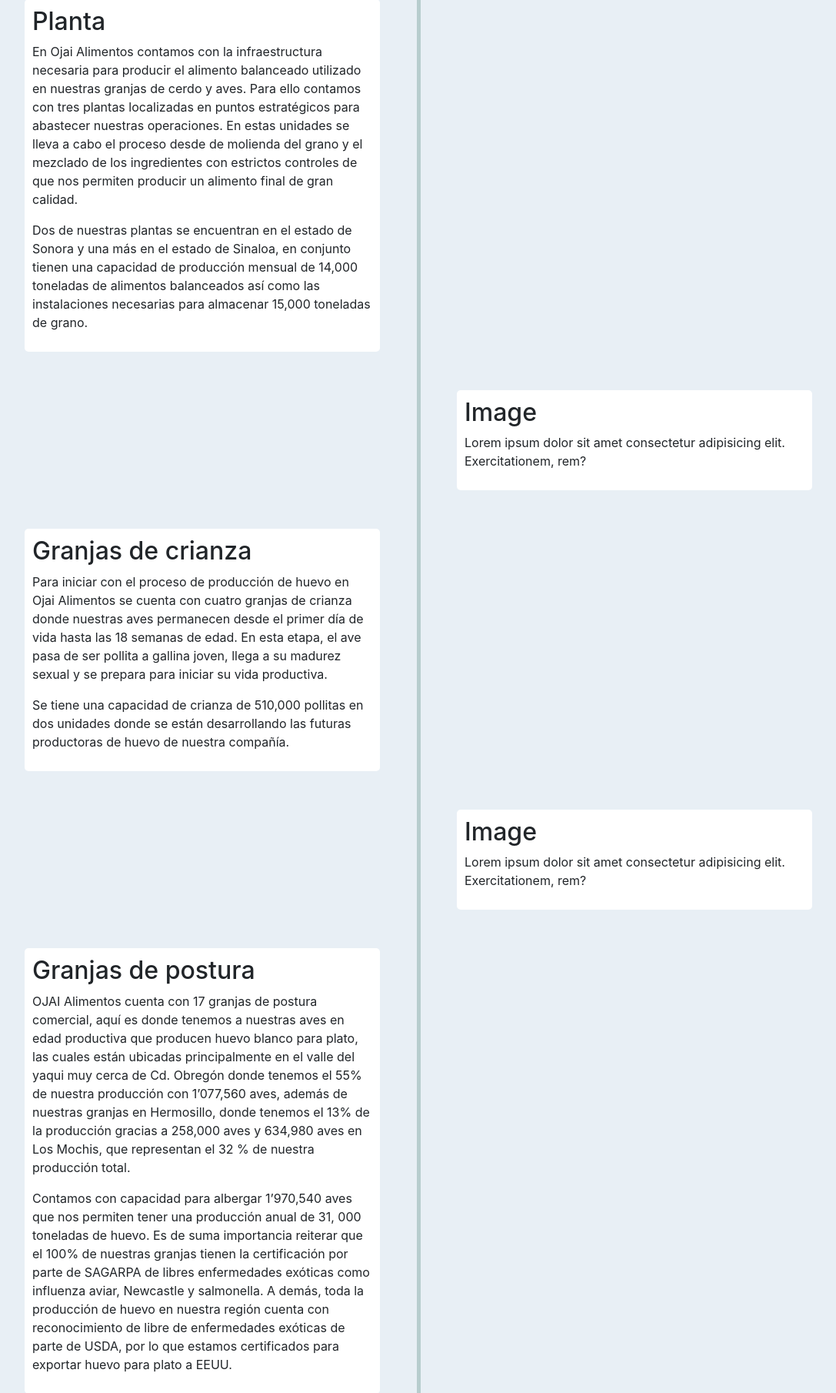
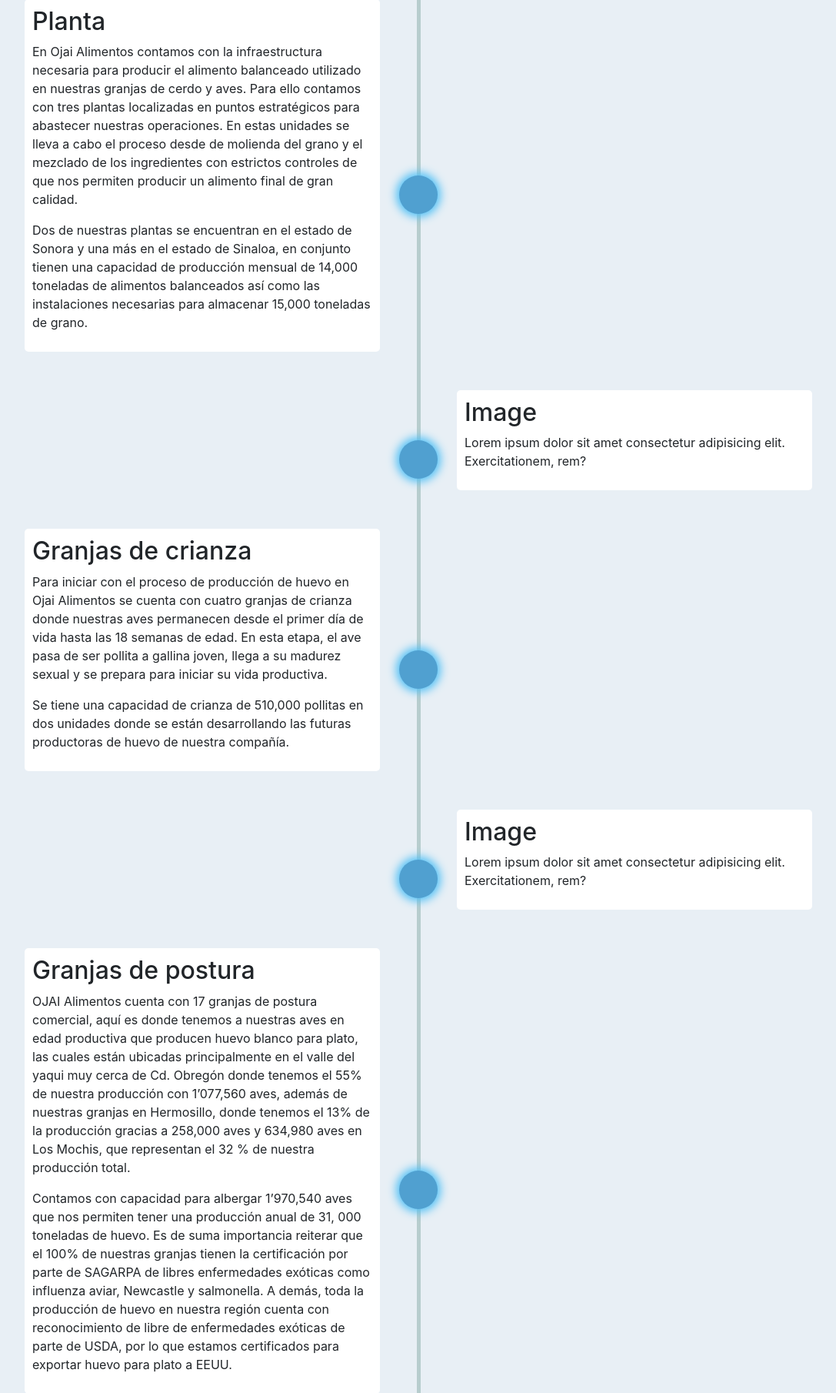
Before and after one commit to ojaiti/ojai, a PHP site: page /huevo.php in a window 1280 px wide. Shown: the part 263-2073 px from the top of the page at 77% size, without its empty margins (96-1183 px from the left). Run offline with PHP 8.4, Linux system fonts and the light colour scheme; some libraries are stand-ins or nearby versions.

Commit message:
Modificaciones

```diff
--- a/assets/css/style.css
+++ b/assets/css/style.css
@@ -693,7 +693,26 @@ nav{
 
   .content-item{
     z-index: 40;
+    position: relative;
   }
+  .ball{
+      position: absolute;
+      top:50%;
+      width: 50px;
+      height: 50px;
+      border-radius: 50%;
+      box-shadow: 0px 0px 12px 4px #51c0f5;
+      background: #50a0d0;
+
+  }
+  .content-item:nth-child(odd)  .ball{
+    right: -75px;
+
+}
+.content-item:nth-child(even)  .ball{
+    left: -75px;
+
+}
 .content-item:nth-child(odd){
     margin-right: 50px;
     margin-top: 50px;
@@ -736,3 +755,6 @@ nav{
         margin-right: 0;
     }
   }
+
+  /*Leadleft*/
+  /* Map */
--- a/assets/js/app.js
+++ b/assets/js/app.js
@@ -220,7 +220,7 @@ function listaPlatillos(){
       <div class="item" data-btnId=${index}>
         <div class="headerItem">
           <h5>${element.nombre}</h5>
-          <span class="btnCerrar" data-btnId=${index} data-id="${index}">cerrar</span>
+          <span class="btnCerrar" data-btnId=${index} data-id="${index}">x</span>
         </div>
         <div>
             <img class="p-alimentos" data-id="${index}" src="assets/img/recetas/${element.imagen}" alt="genetica">
@@ -386,6 +386,7 @@ document.getElementById("form").addEventListener('submit', function(e){
 })
 }
 
+/* Leadleft */
 
 
 })();
--- a/distribuciones.php
+++ b/distribuciones.php
@@ -8,8 +8,7 @@
         <h3 align="center"  class="title-center">distribuciones</h3>
         </span>
 </section>
-
-
+<h3>Mapa</h3>
 <div class="spce-c mgt-5 pdl-3">
     <div class="row grid-sucursales sucursales">
         <!-- Links -->
--- a/huevo.php
+++ b/huevo.php
@@ -14,11 +14,15 @@
                 <p>En Ojai Alimentos contamos con la infraestructura necesaria para producir el alimento balanceado utilizado en nuestras granjas de cerdo y aves. Para ello contamos con tres plantas localizadas en puntos estratégicos para abastecer nuestras operaciones. En estas unidades se lleva a cabo el proceso desde de molienda del grano y el mezclado de los ingredientes con estrictos controles de que nos permiten producir un alimento final de gran calidad.</p>
             <p> Dos de nuestras plantas se encuentran en el estado de Sonora y una más en el estado de Sinaloa, en conjunto tienen una capacidad de producción mensual de 14,000 toneladas de alimentos balanceados así como las instalaciones necesarias para almacenar 15,000 toneladas de grano.</p>
             </div>
+            <div class="ball"></div>
         </div>
         <div class="content-item item2 aparece">
             <div class="item  item-card">
                 <h2>Image</h2>
-                <p>Lorem ipsum dolor sit amet consectetur adipisicing elit. Exercitationem, rem?</p></div>
+                <p>Lorem ipsum dolor sit amet consectetur adipisicing elit. Exercitationem, rem?</p>
+            </div>
+            <div class="ball"></div>
+
         </div>
         <div class="content-item item3 aparece">
             <div class="item  item-card">
@@ -26,12 +30,16 @@
                 <p>Para iniciar con el proceso de producción de huevo en Ojai Alimentos se cuenta con cuatro granjas de crianza donde nuestras aves permanecen desde el primer día de vida hasta las 18 semanas de edad. En esta etapa, el ave pasa de ser pollita a gallina joven, llega a su madurez sexual y se prepara para iniciar su vida productiva.</p>
                 <p>Se tiene una capacidad de crianza de 510,000 pollitas en dos unidades donde se están desarrollando las futuras productoras de huevo de nuestra compañía.</p>
             </div>
+            <div class="ball"></div>
+
         </div>
         <div class="content-item item4 aparece">
             <div class="item  item-card">
             <h2>Image</h2>
                 <p>Lorem ipsum dolor sit amet consectetur adipisicing elit. Exercitationem, rem?</p>
             </div>
+            <div class="ball"></div>
+
         </div>
         <div class="content-item item5 aparece">
             <div class="item  item-card">
@@ -39,6 +47,8 @@
                 <p>OJAI Alimentos cuenta con 17 granjas de postura comercial, aquí es donde tenemos a nuestras aves en edad productiva que producen huevo blanco para plato, las cuales están ubicadas principalmente en el valle del yaqui muy cerca de Cd. Obregón donde tenemos el 55% de nuestra producción con 1’077,560 aves, además de nuestras granjas en Hermosillo, donde tenemos el 13% de la producción gracias a 258,000 aves y 634,980 aves en Los Mochis, que representan el 32 % de nuestra producción total.</p>
                 <p>Contamos con capacidad para albergar 1’970,540 aves que nos permiten tener una producción anual de 31, 000 toneladas de huevo. Es de suma importancia reiterar que el 100% de nuestras granjas tienen la certificación por parte de SAGARPA de libres enfermedades exóticas como influenza aviar, Newcastle y salmonella. A demás, toda la producción de huevo en nuestra región cuenta con reconocimiento de libre de enfermedades exóticas de parte de USDA, por lo que estamos certificados para exportar huevo para plato a EEUU.</p>
             </div>
+            <div class="ball"></div>
+
         </div>
         <div class="content-item item6 aparece">
             <div class="item  item-card">
@@ -46,6 +56,8 @@
                 <p>Lorem ipsum dolor sit amet consectetur adipisicing elit. Exercitationem, rem?</p>
                 <p>Lorem ipsum dolor sit amet consectetur adipisicing elit. Exercitationem, rem?</p>
             </div>
+            <div class="ball"></div>
+
         </div>
 
 
--- a/includes/funciones/config.php
+++ b/includes/funciones/config.php
@@ -13,4 +13,6 @@
       "contacto",
     ];
 
+
+
 ?>
--- a/includes/templates/footer.php
+++ b/includes/templates/footer.php
@@ -19,9 +19,9 @@
         <!-- Links -->
         <h6 class="text-uppercase font-weight-bold">Productos</h6>
         <div class="box">
-          <p><a aria-label="Huevo" href="huevo.php">Huevo</a></p>
-          <p><a aria-label="Huevo" href="cerdo.php">Cerdo</a></p>
-          <p><a aria-label="Huevo" href="camaron.php">Camaron</a></p>
+          <p><a aria-label=<?php echo $menu[2]?> href=<?php echo $menu[2]?>><?php echo $menu[2]?></a></p>
+          <p><a aria-label=<?php echo $menu[3]?> href=<?php echo $menu[3]?>><?php echo $menu[3]?></a></p>
+          <p><a aria-label=<?php echo $menu[4]?> href=<?php echo $menu[4]?>><?php echo $menu[4]?></a></p>
           </div>
 
       </div>
@@ -61,6 +61,13 @@
 <script src="https://cdnjs.cloudflare.com/ajax/libs/popper.js/1.12.9/umd/popper.min.js" integrity="sha384-ApNbgh9B+Y1QKtv3Rn7W3mgPxhU9K/ScQsAP7hUibX39j7fakFPskvXusvfa0b4Q" crossorigin="anonymous"></script>
 <script src="https://maxcdn.bootstrapcdn.com/bootstrap/4.0.0/js/bootstrap.min.js" integrity="sha384-JZR6Spejh4U02d8jOt6vLEHfe/JQGiRRSQQxSfFWpi1MquVdAyjUar5+76PVCmYl" crossorigin="anonymous"></script>
 <script src="https://unpkg.com/sweetalert/dist/sweetalert.min.js"></script>
+</script>
+    <!--Load the API from the specified URL
+    * The async attribute allows the browser to render the page while the API loads
+    * The key parameter will contain your own API key (which is not needed for this tutorial)
+    * The callback parameter executes the initMap() function
+    -->
+   <!-- Mapa -->
 
 
 
--- a/includes/templates/header.php
+++ b/includes/templates/header.php
@@ -2,6 +2,8 @@
 <!DOCTYPE html>
 <html lang="en">
 <head>
+<link rel="icon" type="image/ico"
+      href="favicon.ico">
     <meta charset="UTF-8">
     <meta name="viewport" content="width=device-width, initial-scale=1.0">
     <meta name="description" content="Ojai alimentos es una empresa de alimentos de calidad para todas las familias">
@@ -13,6 +15,7 @@
     <link rel="stylesheet" href="https://maxcdn.bootstrapcdn.com/bootstrap/4.0.0/css/bootstrap.min.css" integrity="sha384-Gn5384xqQ1aoWXA+058RXPxPg6fy4IWvTNh0E263XmFcJlSAwiGgFAW/dAiS6JXm" crossorigin="anonymous">
     <link rel="stylesheet" href="assets/css/style.css" >
     <link href="https://stackpath.bootstrapcdn.com/font-awesome/4.7.0/css/font-awesome.min.css" rel="stylesheet" integrity="sha384-wvfXpqpZZVQGK6TAh5PVlGOfQNHSoD2xbE+QkPxCAFlNEevoEH3Sl0sibVcOQVnN" crossorigin="anonymous">
+    <!-- Mapa -->
     <title>Ojai Alimentos</title>
 </head>
 <body>
@@ -27,7 +30,7 @@
 <nav class="navbar navbar-expand-lg navbar-light bg-light pt-0" id="navbar">
 <div class="col-lg-10 row mx-auto spce-b" >
 
-  <a class="navbar-brand" aria-label="Ojai" href="<?php echo $menu[0]?>.php">
+  <a class="navbar-brand" aria-label="Ojai" href="<?php echo $menu[0]?>">
     <img src="assets/img/logo.png" alt="" width="200">
   </a>
   <button class="navbar-toggler mt-2 btn-custom" id="btnCustom" type="button" data-toggle="collapse" data-target="#navbarSupportedContent" aria-controls="navbarSupportedContent" aria-expanded="false" aria-label="Toggle navigation">
@@ -48,12 +51,12 @@
         <?php echo $menu[1]?>
         </a>
         <div class="dropdown-menu upper" aria-labelledby="navbarDropdown">
-          <a class="dropdown-item upper" aria-label="<?php echo $menu[2]?>" href="<?php echo $menu[2]?>.php"><?php echo $menu[2]?></a>
-          <a class="dropdown-item upper" aria-label="<?php echo $menu[3]?>" href="<?php echo $menu[3]?>.php"><?php echo $menu[3]?></a>
-          <a class="dropdown-item upper" aria-label="<?php echo $menu[4]?>" href="<?php echo $menu[4]?>.php"><?php echo $menu[4]?></a>
+          <a class="dropdown-item upper" aria-label="<?php echo $menu[2]?>" href="<?php echo $menu[2]?>"><?php echo $menu[2]?></a>
+          <a class="dropdown-item upper" aria-label="<?php echo $menu[3]?>" href="<?php echo $menu[3]?>"><?php echo $menu[3]?></a>
+          <a class="dropdown-item upper" aria-label="<?php echo $menu[4]?>" href="<?php echo $menu[4]?>"><?php echo $menu[4]?></a>
       </li>
       <li class="nav-item dropdown">
-        <a class="nav-link upper" href="<?php echo $menu[5]?>.php" role="button" aria-label="<?php echo $menu[5]?>"   aria-expanded="false">
+        <a class="nav-link upper" href="<?php echo $menu[5]?>" role="button" aria-label="<?php echo $menu[5]?>"   aria-expanded="false">
         <?php echo $menu[5]?>
         </a>
       </li>
@@ -67,37 +70,30 @@
 
       </li> -->
       <li class="nav-item dropdown">
-        <a class="nav-link upper" href="<?php echo $menu[6]?>.php" role="button" aria-label="<?php echo $menu[6]?>"   aria-expanded="false">
+        <a class="nav-link upper" href="<?php echo $menu[6]?>" role="button" aria-label="<?php echo $menu[6]?>"   aria-expanded="false">
         <?php echo $menu[6]?>
         </a>
       </li>
       <li class="nav-item dropdown">
-        <a class="nav-link upper" href="<?php echo $menu[7]?>.php" role="button" aria-label="<?php echo $menu[7]?>"   aria-expanded="false">
+        <a class="nav-link upper" href="<?php echo $menu[7]?>" role="button" aria-label="<?php echo $menu[7]?>"   aria-expanded="false">
         <?php echo $menu[7]?>
         </a>
       </li>
 
       <li class="nav-item">
-        <a class="nav-link upper" href="<?php echo $menu[8]?>.php" role="button" aria-label="<?php echo $menu[8]?>"   aria-expanded="false">
+        <a class="nav-link upper" href="<?php echo $menu[8]?>" role="button" aria-label="<?php echo $menu[8]?>"   aria-expanded="false">
         <?php echo $menu[8]?>
         </a>
       </li>
       <li class="nav-item">
-        <a class="nav-link upper" aria-label="<?php echo $menu[9]?>" href="<?php echo $menu[9]?>.php">
+        <a class="nav-link upper" aria-label="<?php echo $menu[9]?>" href="<?php echo $menu[9]?>">
         <?php echo $menu[9]?>
         </a>
         <!-- <div class="dropdown-menu" aria-labelledby="navbarDropdown">
           <a class="dropdown-item" href="bolsa.php">CONTACTO DE VENTAS</a> -->
-
-
-
       </li>
-
     </ul>
-
-
   </div>
   </div>
-
 </nav>
 </header>
```
Also changed, not shown: .htaccess (added).
